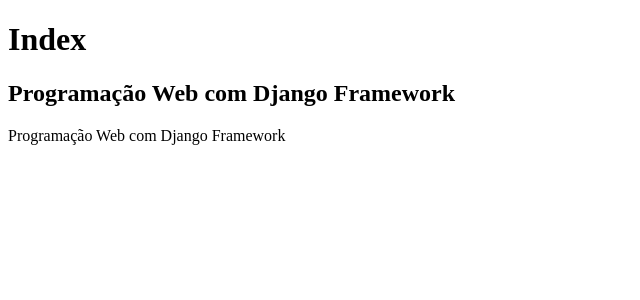
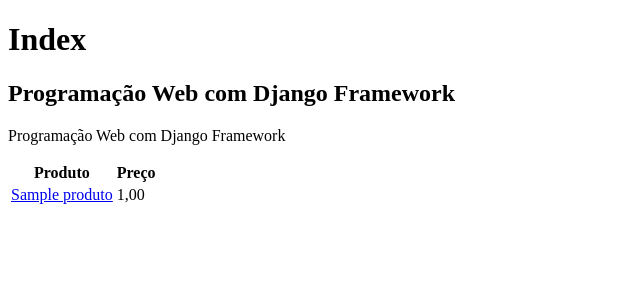
Before and after one commit to sspectro/django-jango1, a Django app: page / in a window 1280 px wide. Shown: the top 300 px of the page, without its empty margins (0-640 px from the left). Run offline with Django 4.2, Linux system fonts and the light colour scheme; tables that the repository leaves empty hold one stand-in row (values such as "Sample post").

Commit message:
Inclusão de rota para template produto.html - Criação de  lista de produtos e inclusao no contexto para enviar ao template index - Inclusão tabela em index - Criação template produto.html - Criação de método para o template produto em core/views

```diff
--- a/core/templates/index.html
+++ b/core/templates/index.html
@@ -9,5 +9,22 @@
     <h1>Index</h1>
     <h2>{{curso}}</h2>
     <p>{{outro}}</p>
+
+    <table>
+        <thead>
+            <tr>
+                <th>Produto</th>
+                <th>Preço</th>
+            </tr>
+        </thead>
+        <tbody>
+            {% for produto in produtos %}
+                <tr>
+                    <td><a href="{% url 'produto' produto.id %}">{{ produto.nome }}</a></td>
+                    <td>{{ produto.preco }}</td>
+                </tr>
+            {% endfor %}
+        </tbody>
+    </table>
 </body>
 </html>
--- a/core/urls.py
+++ b/core/urls.py
@@ -1,8 +1,9 @@
 from django.urls import path
 
-from .views import index, contato
+from .views import index, contato, produto
 
 urlpatterns = [
-    path('', index),
-    path('contato', contato)
+    path('', index, name='index'),
+    path('contato', contato),
+    path('produto/<int:pk>', produto, name='produto'), # Inclui nome para rota
 ]
--- a/core/views.py
+++ b/core/views.py
@@ -1,13 +1,24 @@
 from django.shortcuts import render
+from core.models import Produto
 
 
 def index(request):
+    produtos = Produto.objects.all()
     context = {
         'curso': 'Programação Web com Django Framework',
-        'outro': 'Programação Web com Django Framework'
+        'outro': 'Programação Web com Django Framework',
+        'produtos': produtos
     }
     return render(request, 'index.html',context)
 
 
 def contato(request):
     return render(request, 'contato.html')
+
+def produto(request, pk):
+    prod = Produto.objects.get(id=pk)
+
+    context = {
+        'produto': prod
+    }
+    return render(request, 'produto.html', context)
```
Also changed, not shown: core/templates/produto.html (added, +28 -0 lines), README.md.
